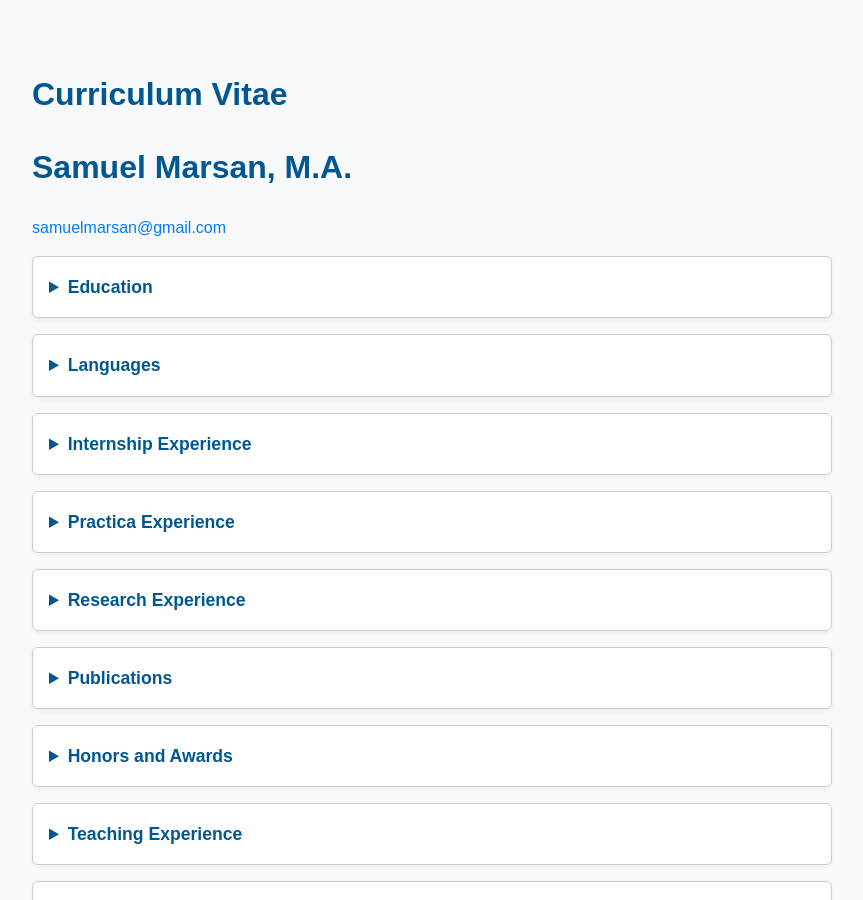
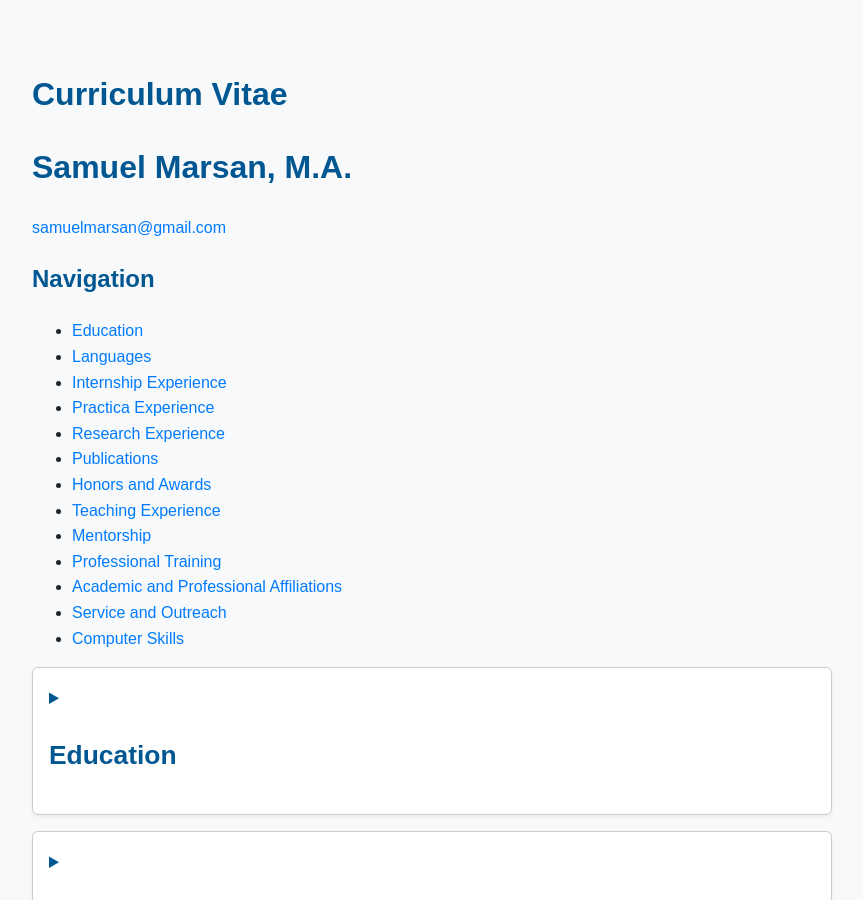
Before and after one commit to sm459-hub/samuelmarsan.github.io, a Jekyll site: the page built from cv.md, in a window 1280 px wide and 900 px high. Shown: the whole window, without its empty margins (208-1071 px from the left). Built offline with Jekyll 4.4.1, drawn with Linux system fonts in a browser that asks for light colours.

Commit message:
Update cv.md

```diff
--- a/cv.md
+++ b/cv.md
@@ -6,8 +6,24 @@ permalink: /cv/
 # Samuel Marsan, M.A.
 [samuelmarsan@gmail.com](mailto:samuelmarsan@gmail.com)
 
+## Navigation
+
+- [Education](#education)
+- [Languages](#languages)
+- [Internship Experience](#internship-experience)
+- [Practica Experience](#practica-experience)
+- [Research Experience](#research-experience)
+- [Publications](#publications)
+- [Honors and Awards](#honors-and-awards)
+- [Teaching Experience](#teaching-experience)
+- [Mentorship](#mentorship)
+- [Professional Training](#professional-training)
+- [Academic and Professional Affiliations](#academic-and-professional-affiliations)
+- [Service and Outreach](#service-and-outreach)
+- [Computer Skills](#computer-skills)
+
 <details>
-<summary>Education</summary>
+<summary><h2>Education</h2></summary>
 
 **Ph.D.\*** Duke University, Clinical Psychology, Durham, NC 2017–2024
 Dissertation Proposal: *A Self-Report Measure of Body Image Quality of Life: Development of a Multi-Item Instrument for the Assessment of Transgender Experiences of Embodiment in Adolescents*
@@ -40,7 +56,7 @@ Telecommunications, Havana, Cuba
 </details>
 
 <details>
-<summary>Languages</summary>
+<summary><h2>Languages</h2></summary>
 
 **Spanish:** Native Language
 **English:** Bilingual Proficiency
@@ -48,7 +64,7 @@ Telecommunications, Havana, Cuba
 </details>
 
 <details>
-<summary>Internship Experience</summary>
+<summary><h2>Internship Experience</h2></summary>
 
 **UTHealth Doctoral Psychology Internship Program, Houston, TX | 2023-present**
 
@@ -83,7 +99,7 @@ Supervisor: Katherine Loveland, Ph.D.
 </details>
 
 <details>
-<summary>Practica Experience</summary>
+<summary><h2>Practica Experience</h2></summary>
 
 **Child and Adolescent Health Psychology and Pediatric Neuropsychology | 2022-present**
 Duke University Department of Psychiatry and Behavioral Sciences
@@ -190,7 +206,7 @@ Provided psychotherapy services for Duke undergraduates and adults from the broa
 </details>
 
 <details>
-<summary>Research Experience</summary>
+<summary><h2>Research Experience</h2></summary>
 
 **Duke Population Science, Durham, NC | 2018–present**
 
@@ -297,7 +313,7 @@ Director: Charlotte Boettiger, Ph.D.
 </details>
 
 <details>
-<summary>Publications</summary>
+<summary><h2>Publications</h2></summary>
 
 ### Peer-Reviewed Journal Publications
 
@@ -358,7 +374,7 @@ Campbell, K., Carpenter, K., Hashemi, J., Espinosa, S., Marsan, S., Harris, A.,
 </details>
 
 <details>
-<summary>Honors and Awards</summary>
+<summary><h2>Honors and Awards</h2></summary>
 
 **CaDRE ($5000) | 2023–2024**
 Career Development and Research Excellence (CaDRE) Program in Psychiatry Mentorship Program
@@ -421,7 +437,7 @@ Miami Dade College, FL
 </details>
 
 <details>
-<summary>Teaching Experience</summary>
+<summary><h2>Teaching Experience</h2></summary>
 
 **Duke University, Durham, NC | Spring 2022**
 Guest Lecturer, Treatment of Eating Disorders in Children and Adolescents
@@ -472,7 +488,7 @@ Undergraduate course: Abnormal Psychology (PSY 105)
 </details>
 
 <details>
-<summary>Mentorship</summary>
+<summary><h2>Mentorship</h2></summary>
 
 **Duke University, Durham, NC | 2019–present**
 Graduate Student Mentor, Senior Honors Theses
@@ -499,7 +515,7 @@ Research Mentor, Matching Undergraduates to Science and Engineering Research (MU
 </details>
 
 <details>
-<summary>Professional Training</summary>
+<summary><h2>Professional Training</h2></summary>
 
 **Introduction to Structural Equation Modeling | Summer 2022**
 - Completed a three-day virtual S.E.M. workshop using R statistical software
@@ -516,7 +532,7 @@ Research Mentor, Matching Undergraduates to Science and Engineering Research (MU
 </details>
 
 <details>
-<summary>Academic and Professional Affiliations</summary>
+<summary><h2>Academic and Professional Affiliations</h2></summary>
 
 **SMART Recovery USA | 2025–present**
 Smart Recovery 4-Point Facilitator Training
@@ -539,7 +555,7 @@ Honors student
 </details>
 
 <details>
-<summary>Service and Outreach</summary>
+<summary><h2>Service and Outreach</h2></summary>
 
 **Antiracism Virtual Office Hours Initiative | Fall 2020**
 Consultant, held virtual office hours with graduate school applicants from diverse backgrounds, including BIPOC, LGBTQIA+, first generation, and/or low income
@@ -574,7 +590,7 @@ Miami Dade College, FL
 </details>
 
 <details>
-<summary>Computer Skills</summary>
+<summary><h2>Computer Skills</h2></summary>
 
 **Statistics:** R, SPSS
 **Applications:** EthoVision XT, NVivo, Qualtrics, REDCap, The Observer XT 12.5, Zotero
```
